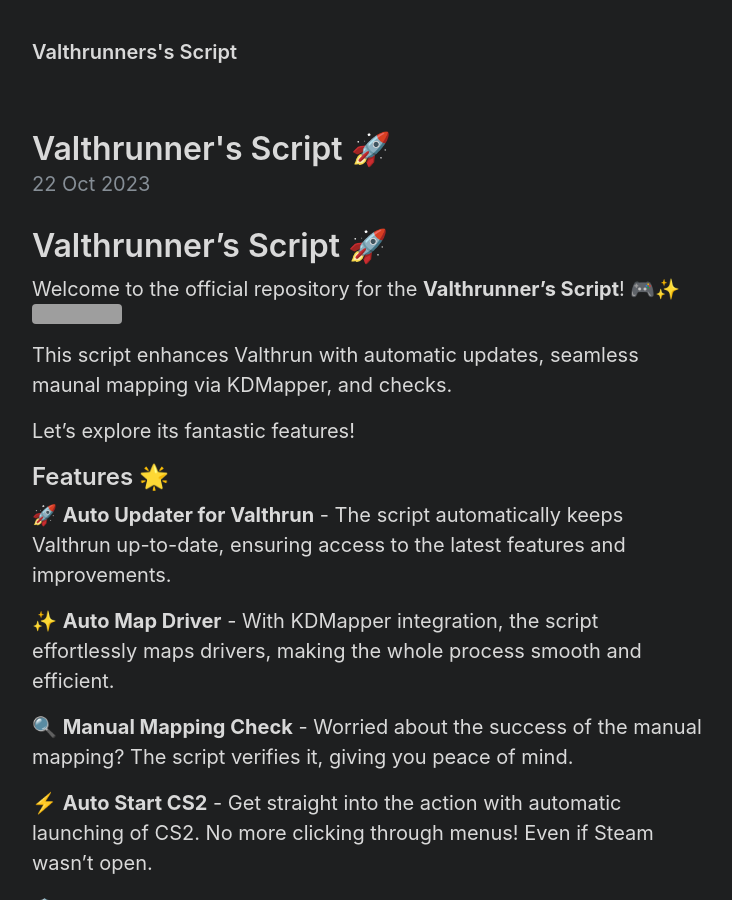
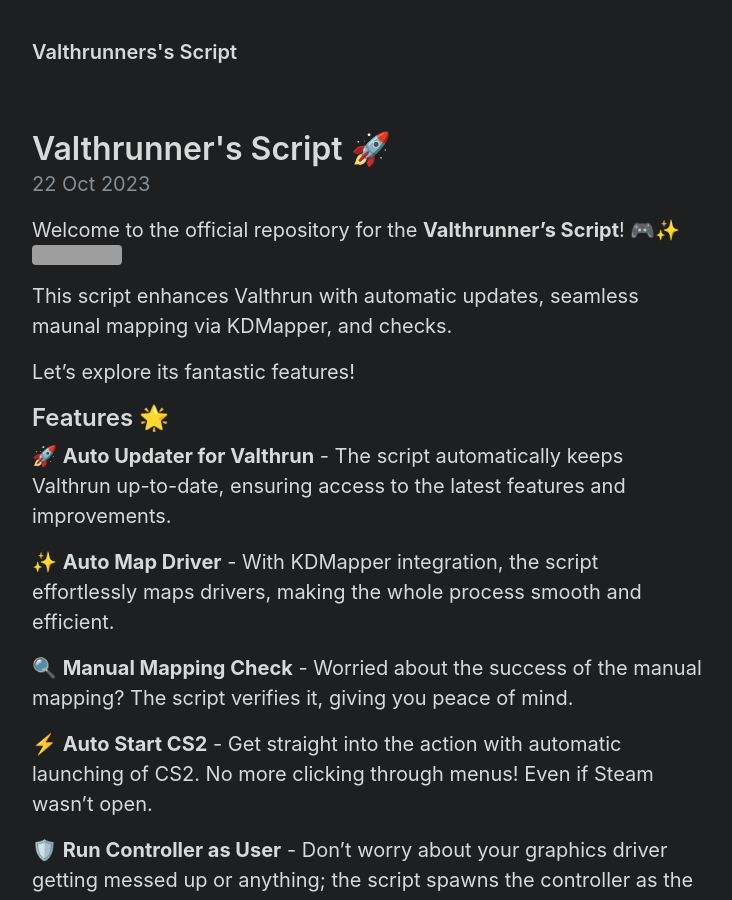
Before and after one commit to valthrunner/valthrunner.github.io, a Jekyll site: the page built from _posts/2023-10-22-valthrunners-script.md, in a window 1280 px wide and 900 px high. Shown: the whole window, without its empty margins (272-1004 px from the left). Built offline with Jekyll 4.4.1, drawn with Linux system fonts in a browser that asks for light colours; grey boxes are pictures that could not be loaded.

Commit message:
Update 2023-10-22-valthrunners-script.md

```diff
--- a/_posts/2023-10-22-valthrunners-script.md
+++ b/_posts/2023-10-22-valthrunners-script.md
@@ -2,8 +2,6 @@
 layout: post
 title: Valthrunner's Script 🚀
 ---
-
-# Valthrunner's Script 🚀
 
 Welcome to the official repository for the **Valthrunner's Script**! 🎮✨ ![GitHub Repo stars](https://img.shields.io/github/stars/valthrunner/Valthrun?logo=github)
 
```
